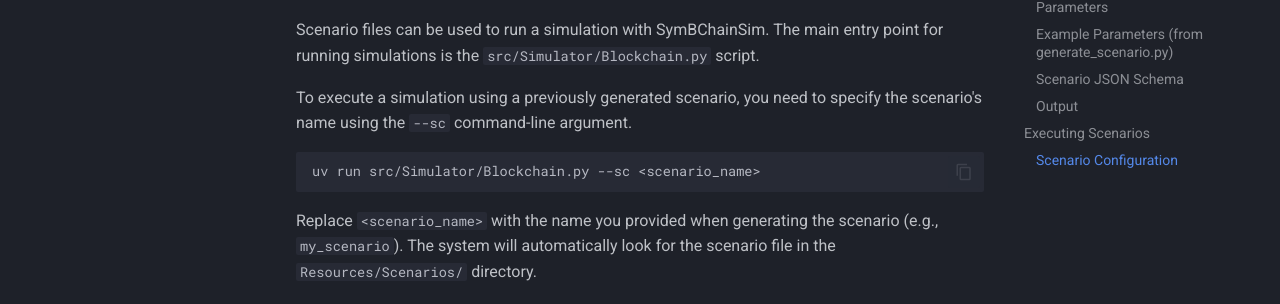
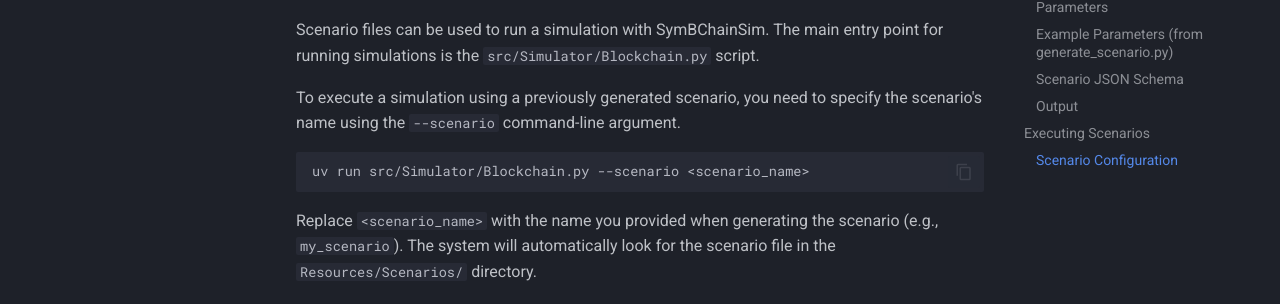
Before and after one commit to GiorgDiama/SymBChainSim, an MkDocs documentation site: the page built from docs/scenarios.md, in a window 1280 px wide and 900 px high, scrolled down 3005 px. Shown: the part 182-486 px from the top of the window. Built offline with MkDocs 1.6.1 and Material for MkDocs 9.7.7, drawn with Linux system fonts in a browser that asks for light colours; comment, search, counter and statistics services are not loaded.

Commit message:
Use --scenario in docs

````diff
--- a/docs/scenarios.md
+++ b/docs/scenarios.md
@@ -98,10 +98,10 @@
 
 Scenario files can be used to run a simulation with SymBChainSim. The main entry point for running simulations is the `src/Simulator/Blockchain.py` script.
 
-To execute a simulation using a previously generated scenario, you need to specify the scenario's name using the `--sc` command-line argument.
+To execute a simulation using a previously generated scenario, you need to specify the scenario's name using the `--scenario` command-line argument.
 
 ```bash
-uv run src/Simulator/Blockchain.py --sc <scenario_name>
+uv run src/Simulator/Blockchain.py --scenario <scenario_name>
 ```
 
 Replace `<scenario_name>` with the name you provided when generating the scenario (e.g., `my_scenario`). The system will automatically look for the scenario file in the `Resources/Scenarios/` directory.
````
Also changed, not shown: docs/quick_start.md (+1 -1 lines).
